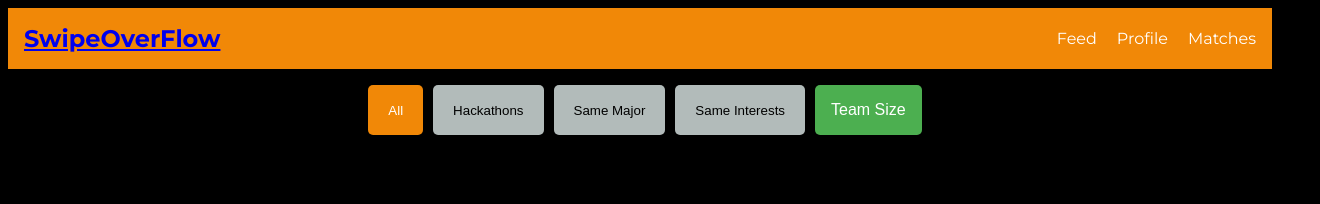
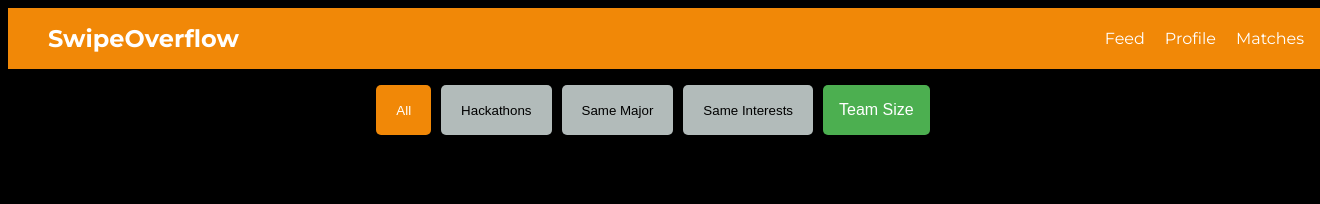
Before and after one commit to AbisekNepal/VTHacks, a plain HTML site: page codes/feed.html in a window 1280 px wide. Shown: the top 204 px of the page, 1320 px wide, since content can reach past the window. Drawn offline with Linux system fonts and the light colour scheme.

Commit message:
Made changes to navigation logo.

```diff
--- a/codes/feed.html
+++ b/codes/feed.html
@@ -10,7 +10,7 @@
 </head>
 <body>
     <nav class="navbar">
-        <div class="navbar-brand"><a href="index.html">SwipeOverFlow</a></div>
+        <div class="navbar-brand"><a href="index.html">SwipeOverflow</a></div>
         <ul class="nav-links">
             <li><a href="feed.html">Feed</a></li>
             <li><a href="profileform.html">Profile</a></li>
--- a/codes/styles.css
+++ b/codes/styles.css
@@ -2,6 +2,8 @@ body {
   font-family: 'Montserrat', sans-serif;
   background-color: #000;
   color: #fff;
+  width: 100vw;
+  overflow-x: hidden;
 }
 
 .navbar {
@@ -11,11 +13,18 @@ body {
   display: flex;
   justify-content: space-between;
   align-items: center;
+  width: 100vw;
 }
 
 .navbar-brand {
   font-size: 1.5em;
   font-weight: bold;
+  padding-left: 1.5rem;
+}
+
+.navbar-brand a {
+  text-decoration: none;
+  color: white;
 }
 
 .nav-links {
```
